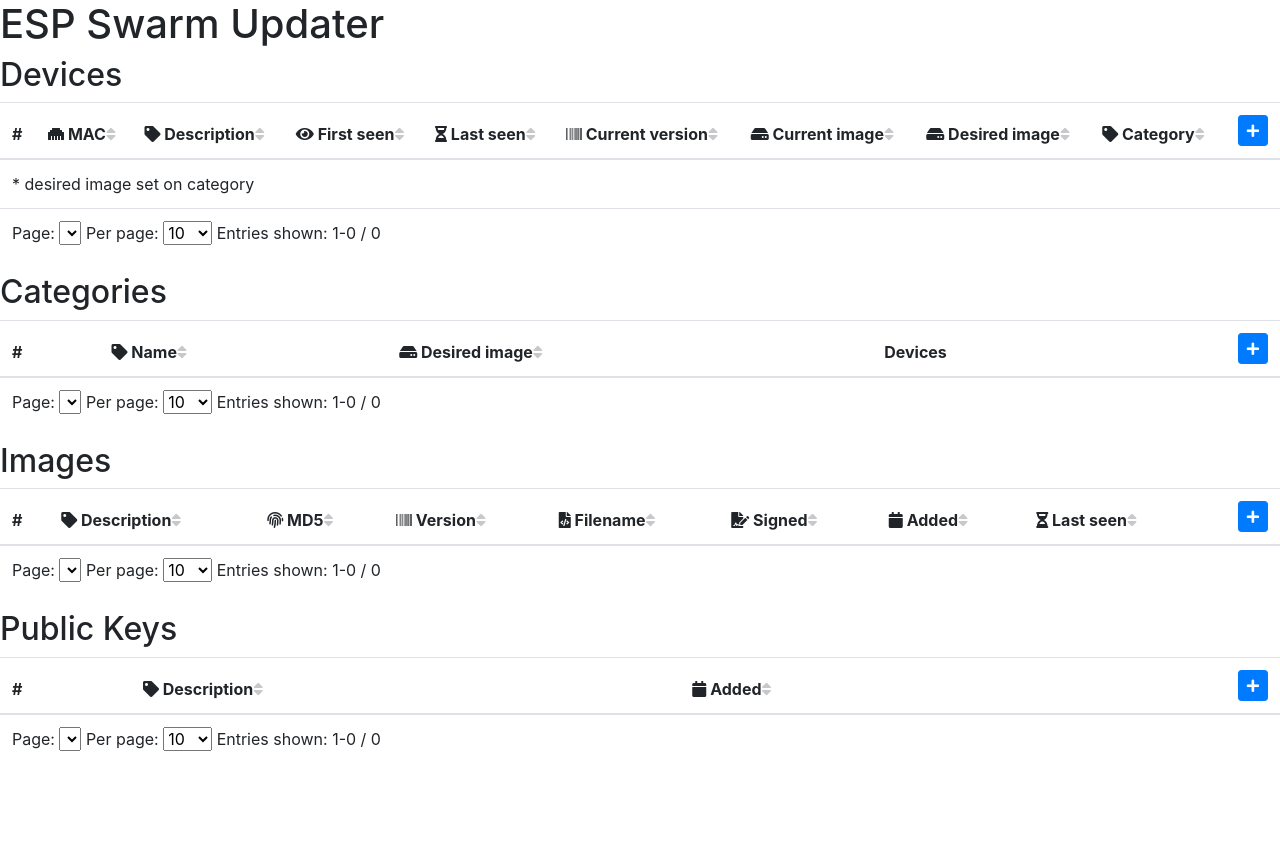
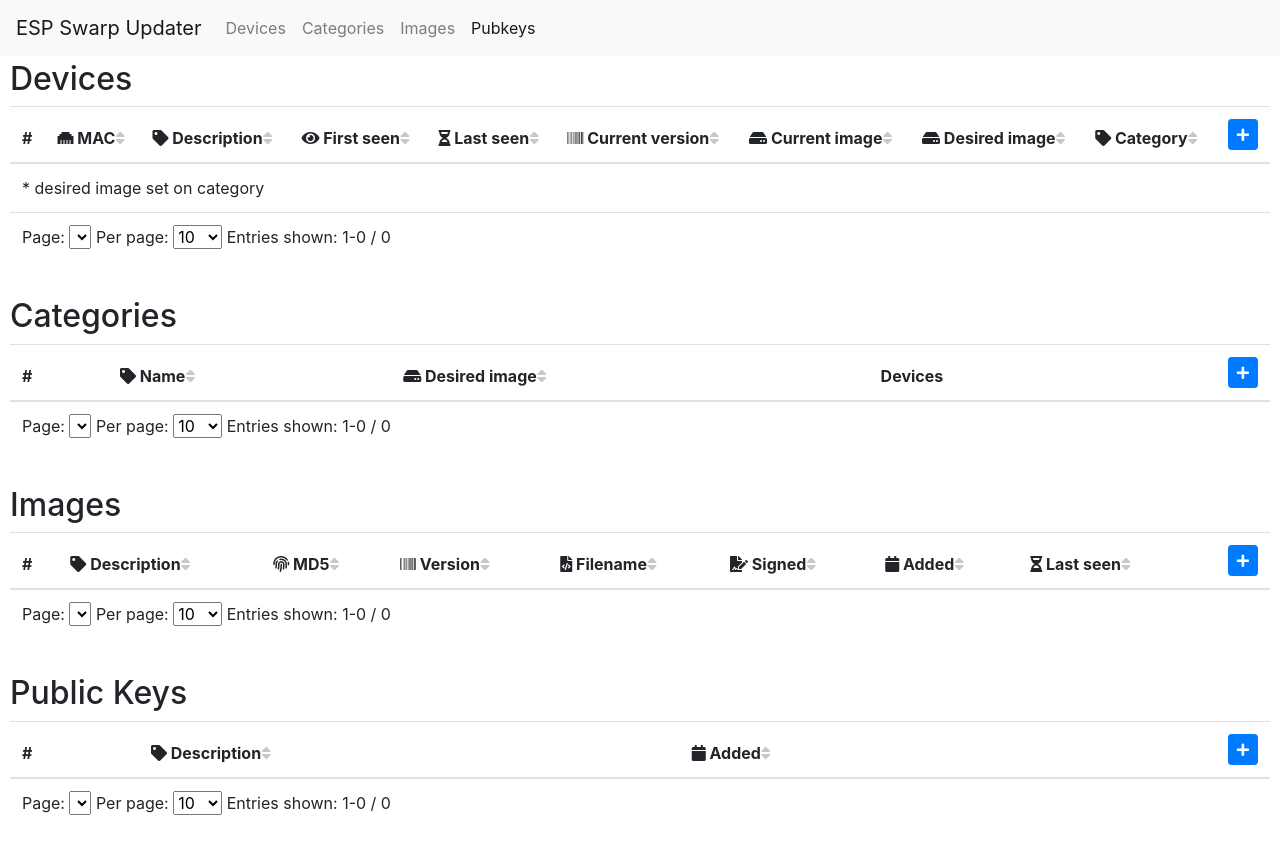
Before and after one commit to qistoph/EspSwarmUpdater, a Flask app: page / in a window 1280 px wide. Before the commit the page ends 751 px from the top, so only its background shows below. Run offline with Flask 2, Linux system fonts and the light colour scheme; data that the repository does not hold is empty; some libraries are stand-ins or nearby versions.

Commit message:
Indention fix and add navbar with scrollspy

```diff
--- a/static/ui.js
+++ b/static/ui.js
@@ -501,7 +501,7 @@ $(function() {
 	// On page load
 
 	tables.forEach(function(conf) {
-		var h2 = $(`<h2>${conf.title}</h2>`);
+		var h2 = $(`<h2 id=${conf.type}>${conf.title}</h2>`);
 		var table = Table(conf);
 		$(document.body).append(h2).append(table);
 	});
--- a/templates/index.html
+++ b/templates/index.html
@@ -30,12 +30,45 @@
     .sort-desc:before {
       content: "\f0dd"; /* From Fontawesome fa-sort-up */
     }
+
+    body {
+      margin-top: 40px; /* Make room for the nav bar */
+      margin-left: 10px;
+      margin-right: 10px;
+    }
+    /* make room for the nav bar */
+    h1[id],
+    h2[id],
+    h3[id],
+    h4[id],
+    h5[id],
+    h6[id],
+    dt[id]{
+      padding-top: 60px;
+      margin-top: -40px;
+    }
     </style>
 
     <title>ESP Swarm Updater</title>
   </head>
-  <body>
-    <h1>ESP Swarm Updater</h1>
+  <body data-spy="scroll" data-target="#navbar-main" data-offset="40">
+    <nav id="navbar-main" class="navbar fixed-top navbar-expand-lg navbar-light bg-light">
+      <span class="navbar-brand">ESP Swarp Updater</span>
+      <button class="navbar-toggler" type="button" data-toggle="collapse" data-target="#navbarNavAltMarkup" aria-controls="navbarNavAltMarkup" aria-expanded="false" aria-label="Toggle navigation">
+        <span class="navbar-toggler-icon"></span>
+      </button>
+      <div class="collapse navbar-collapse" id="navbarNavAltMarkup">
+        <div class="navbar-nav">
+          <a class="nav-item nav-link" href="#device">Devices</a>
+          <a class="nav-item nav-link active" href="#category">Categories</a>
+          <a class="nav-item nav-link" href="#image">Images</a>
+          <a class="nav-item nav-link" href="#pubkey">Pubkeys</a>
+        </div>
+      </div>
+    </nav>
+
+    <!--<div id="content" data-spy="scroll" data-target="#navbar-main" data-offset="0" style="position: relative; overflow-y: scroll; height: 100%">
+    </div>-->
 
     <script src="static/libs/jquery-3.4.1.min.js"></script>
     <script src="static/libs/bootstrap-4.3.1-dist/js/bootstrap.min.js"></script>
```
Lines whose indentation alone changed are shown as unchanged.
